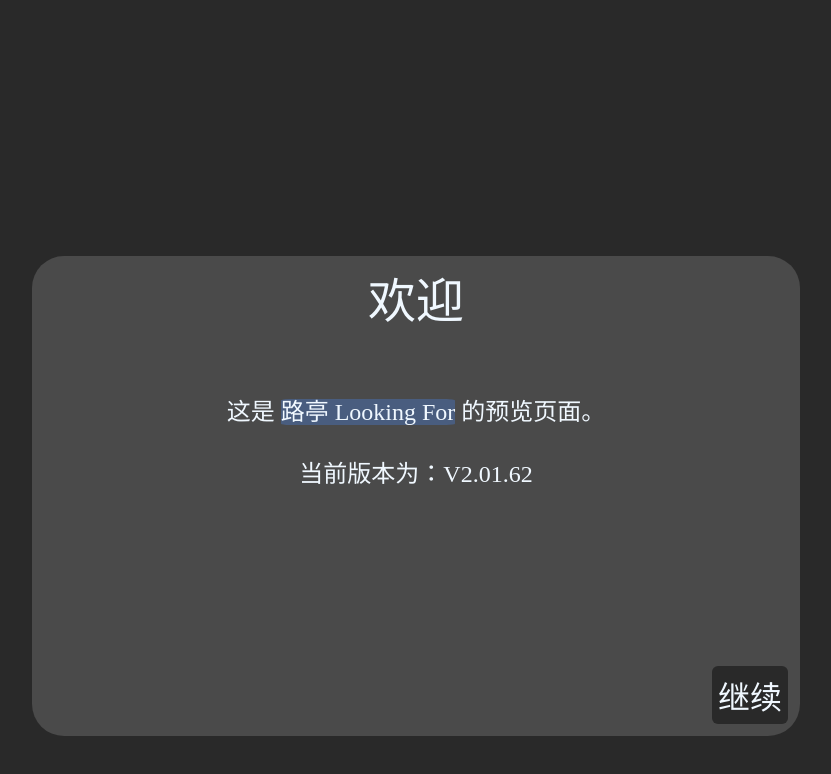
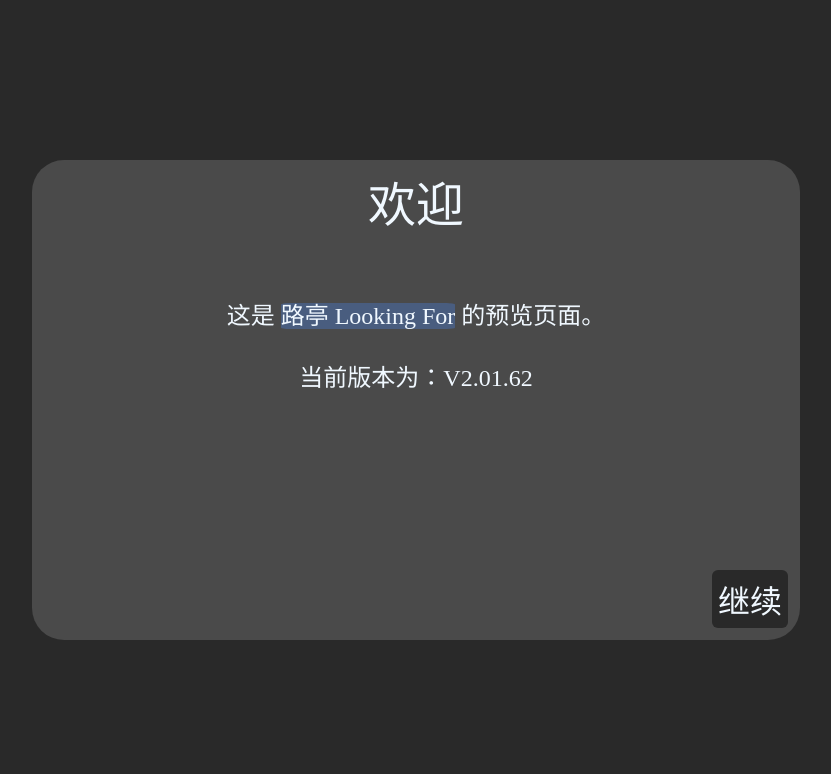
Before and after one commit to Rainanxu/Looking_For, a plain HTML site: page index.html in a window 1280 px wide. Shown: the whole page, without its empty margins (224-1055 px from the left). Drawn offline with Linux system fonts and the light colour scheme.

Commit message:
Fixed div_div_home_box layout.

```diff
--- a/main.css
+++ b/main.css
@@ -22,12 +22,17 @@ div {
 }
 
 .box_box_home_div {
-    margin-top: 20%;
     width: 100%;
     height: 60%;
     overflow-x: hidden;
     overflow-y: auto;
     padding: 0px;
+    position: absolute;
+    top: 0;
+    left: 0;
+    right: 0;
+    bottom: 0;
+    margin: auto;
 }
 
 .bader_l {
```
